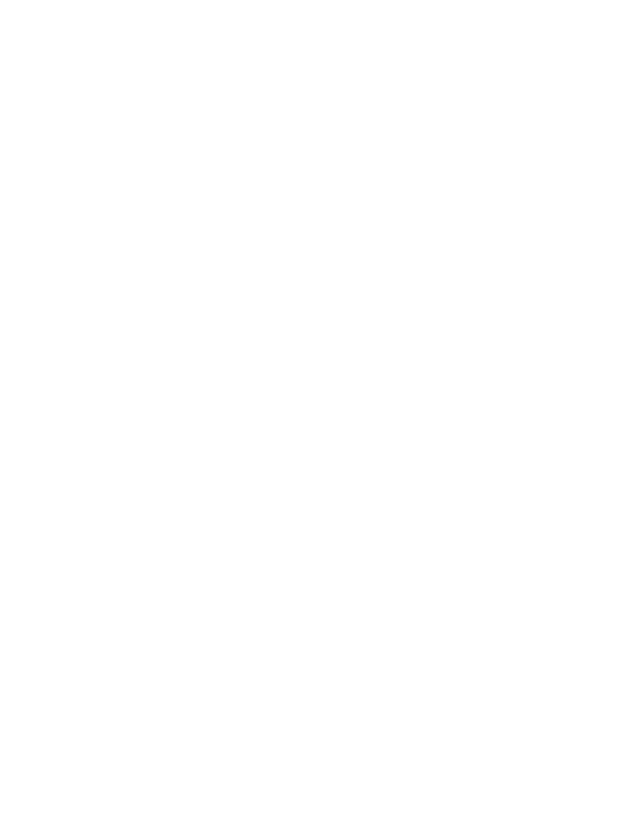
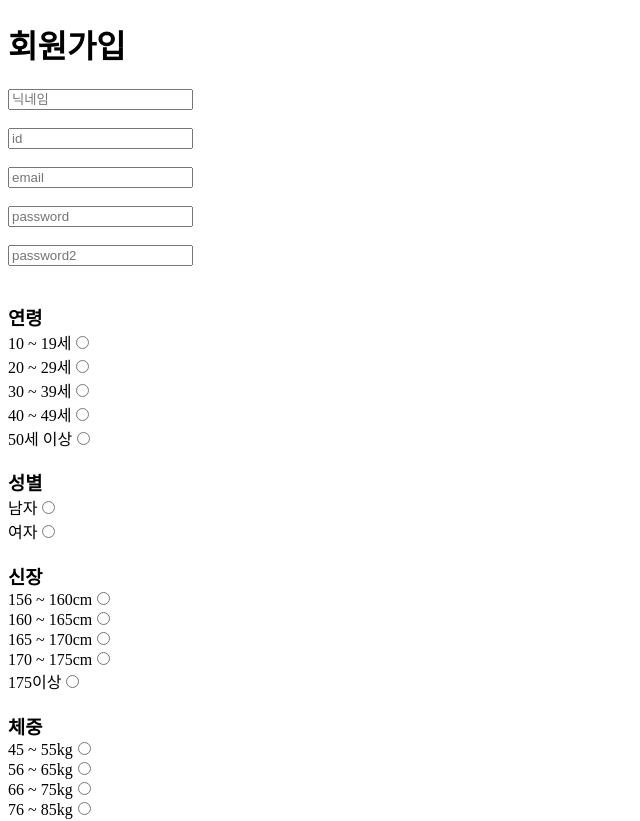
Before and after one commit to comko123/react-alone-test2, a React (Create React App) app: page /arr in a window 1280 px wide. Before the commit this address had no page. Shown: the top 821 px of the page, without its empty margins (0-640 px from the left). Before the commit the page ends 800 px from the top, so only its background shows below. Built offline with nearby package versions, Linux system fonts and the light colour scheme.

Commit message:
code state

```diff
--- a/src/App.js
+++ b/src/App.js
@@ -12,13 +12,16 @@ import Information from "./refactoring/Information"
 import TestCookie from "./test4/TestCookie"
 import {ReactQueryDevtools} from "react-query/devtools"
 import Location from "./test5/Location"
+import Arraytest from "./test6/Arraytest"
 const priceData = (event,setPrice) => {setPrice(event.target.value)}
 export default function App() {
-const [price , setPrice] = useState(null);
+const [price , setPrice] = useState(null)
+console.log(1)
 return (<>
 <ReactQueryDevtools initialIsOpen={true}/>
     <Routes>
     <Route path="/" element={<PublicPage/>}/>
+    <Route path="/arr" element={<Arraytest/>} />
     <Route path="/moth" element={<MothPage/>}/>
     <Route path="/weth" element={<WethPage/>}/>
     <Route path="/shop" element={<HomePage/>}/>
--- a/src/test4/TestCookie.js
+++ b/src/test4/TestCookie.js
@@ -1,4 +1,20 @@
+import { useEffect } from "react"
+import { useNavigate } from "react-router-dom"
 const TestCookie = () => {
-return null
+  const fog = () => {
+    window.addEventListener('beforeunload',()=>{ sessionStorage.setItem("b","value")})
+}
+    useEffect(() => {
+        console.log('1')
+        return() => {
+        sessionStorage.setItem("a","value")
+          fog()
+      }
+      }, [])
+      const navi = useNavigate()
+return <>
+<h1>clean up</h1><br/>
+<input type = "button" value = "제출" onClick = {()=>navi('/refa')}/>
+</>
 }
 export default TestCookie
--- /dev/null
+++ b/src/test6/Arraytest.js
@@ -0,0 +1,92 @@
+
+import {useNavigate } from "react-router-dom"
+const current_date = new Date()
+const join_month = current_date.getMonth()+1
+const getDate = current_date.getFullYear()+"년 "
++join_month+"월 "
++current_date.getDate()+"일 "
++current_date.getHours()+"시 "
++current_date.getMinutes()+"분"
+
+class signUpData {
+  constructor(...rest){
+    this.userId=rest[0]
+    this.password=rest[1]
+    this.passoerdConfirm=rest[2]
+    this.email=rest[3]
+    this.nickname=rest[4]
+    this.gender=rest[5]
+    this.age=rest[6]
+    this.height=rest[7]
+    this.weight=rest[8]
+    this.status="Y"
+    this.category=120
+    this.dropDate=0
+    this.id=null
+    this.regDate=getDate
+    this.style=rest[9]
+  }
+}
+const inputTypeAndPalcehorder = {
+    닉네임:["text","닉네임"],
+    id:["text","ID"],
+    email:["text","E-mail"],
+    password:["password","비밀번호"],
+    password2:["password","비밀번호 확인"]
+ }
+const selectUserData = {
+    연령: ["10 ~ 19세","20 ~ 29세","30 ~ 39세","40 ~ 49세","50세 이상"],
+    성별:["남자","여자"],
+    신장: ["156 ~ 160cm","160 ~ 165cm","165 ~ 170cm","170 ~ 175cm","175이상"],
+    체중: ["45 ~ 55kg","56 ~ 65kg","66 ~ 75kg","76 ~ 85kg","85kg 이상"],
+     스타일:["빈티지","댄디","캐주얼","놈코어","스트릿"]
+  }
+ const userClientInput = {id:[],email:[],password:[],password2:[],nickname:[]}
+ const userSelect = {성별:[],연령:[],신장:[],체중:[],스타일:[]}
+const basicSetting = Object.keys(selectUserData)
+const userSetting = Object.keys(inputTypeAndPalcehorder)
+const signUpFunction = async(call) => {
+  const {id,password,password2,email,nickname} = userClientInput
+  const {성별,연령,신장,체중,스타일} = userSelect
+const userInfo = new signUpData(id[0],password[0],password2[0],email[0],nickname[0],성별[0],연령[0],신장[0],체중[0],스타일[0])
+try{const sign = await fetch(`/join`, {
+  method : "post",
+  body : JSON.stringify(userInfo),
+  headers : {"Content-Type" : "application/json"}})
+if(sign.ok){alert("Completed for Sign Up :) ")
+call('/')}}
+catch(e){console.log(e); alert("Fail To Sign Up :(")}
+ console.log(userInfo)
+}
+
+const userInFormationRadio = (...rest) => {
+return(<div key={rest[3]}><h3 style = {{"marginBottom":"0px"}}>{rest[1]}</h3>
+{rest[0].map((childInformation,index)=>{
+return (<div key = {index}>{childInformation}
+<input type ="radio"name={rest[1]} value = {`${childInformation}`} onClick ={(e)=>
+  {
+    rest[2].push(e.target.value)
+    if(rest[2][0]===rest[2][1]){
+      rest[2].splice(rest[2].indexOf(e.target.value),1)}
+   console.log(rest[2])//수정 필요
+}}/> <br/></div>)})}</div>)}
+
+const userInFormationInput = (...rest) => {
+  return(
+  <div key={rest[3]}><input type ={rest[0]} placeholder={rest[1]} onBlur={(e)=>{
+  rest[2]&& rest[2].push(e.target.value)
+  rest[2]&& rest[2].splice(0,rest[2].length-1)
+  }}/><br/> <br/></div>)}
+
+export default function Sign_Up (){
+  const trans = useNavigate()
+return(<>
+  <h1>회원가입</h1>
+  <form onSubmit={e=>e.preventDefault()}>
+  {userSetting.map((item,index)=>userInFormationInput(inputTypeAndPalcehorder[userSetting[index]][0],item,userClientInput[item],index))}
+  {basicSetting.map((item,index)=>userInFormationRadio(selectUserData[item],item,userSelect[item],index))}
+  <br/>
+ <input type="submit" value="가입"onClick={()=>signUpFunction(trans)}/>
+  <br/> <br/>
+ <input type="button" value="홈페이지"onClick={()=>trans('/')}/>
+  </form></>)}
```
